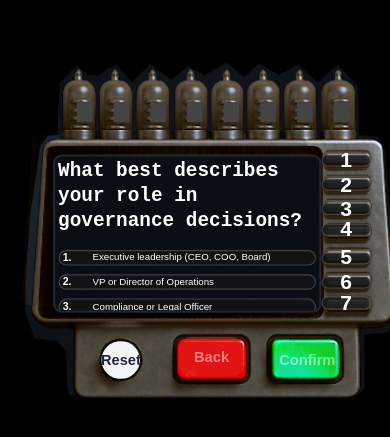
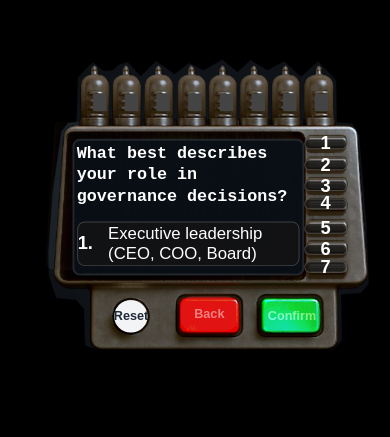
Before and after one commit to nevermindtheshitcoins-hue/ignodoomus, a Next.js app: page / in a window 390 px wide. Shown: the part 197-634 px from the top of the page. Built offline with nearby package versions, Linux system fonts and the light colour scheme.

Commit message:
Revert text sizes to original and adjust mobile scale to 0.95/0.9

```diff
--- a/app/globals.css
+++ b/app/globals.css
@@ -173,7 +173,7 @@ body {
 
 /* Question text styling */
 .hb-screen .question {
-  font-size: 0.65rem;  /* 50% smaller */
+  font-size: 1.3rem;
   font-weight: 600;
   margin-top: 0;  /* Removed top margin to raise content */
   margin-bottom: 0.4rem;  /* Reduced from 0.6rem */
@@ -183,20 +183,20 @@ body {
 
 /* Option text styling */
 .hb-screen .options .option-button {
-  font-size: 0.55rem;  /* 50% smaller */
+  font-size: 1.1rem;
   font-weight: 500;
   padding: 0.3rem;  /* Reduced from 0.4rem */
   line-height: 1.3;  /* Increased from 1.2 */
 }
 
 .hb-screen .options .option-number {
-  font-size: 0.6rem;  /* 50% smaller */
+  font-size: 1.2rem;
   font-weight: 700;
   min-width: 0.9rem;  /* Reduced from 1.0rem */
 }
 
 .hb-screen .options .option-text {
-  font-size: 0.55rem;  /* 50% smaller */
+  font-size: 1.1rem;
   font-weight: 400;
 }
 
@@ -620,7 +620,7 @@ body {
   .machine-container {
     width: 95vw;
     height: 95vw;
-    transform: scale(1.15);  /* 30% larger than 0.85 */
+    transform: scale(0.9);
     transform-origin: top center;
   }
 
@@ -648,7 +648,7 @@ body {
   }
 
   .machine-container {
-    transform: scale(1.1);  /* 30% larger than 0.8 */
+    transform: scale(0.95);
     transform-origin: top center;
   }
 }
```
